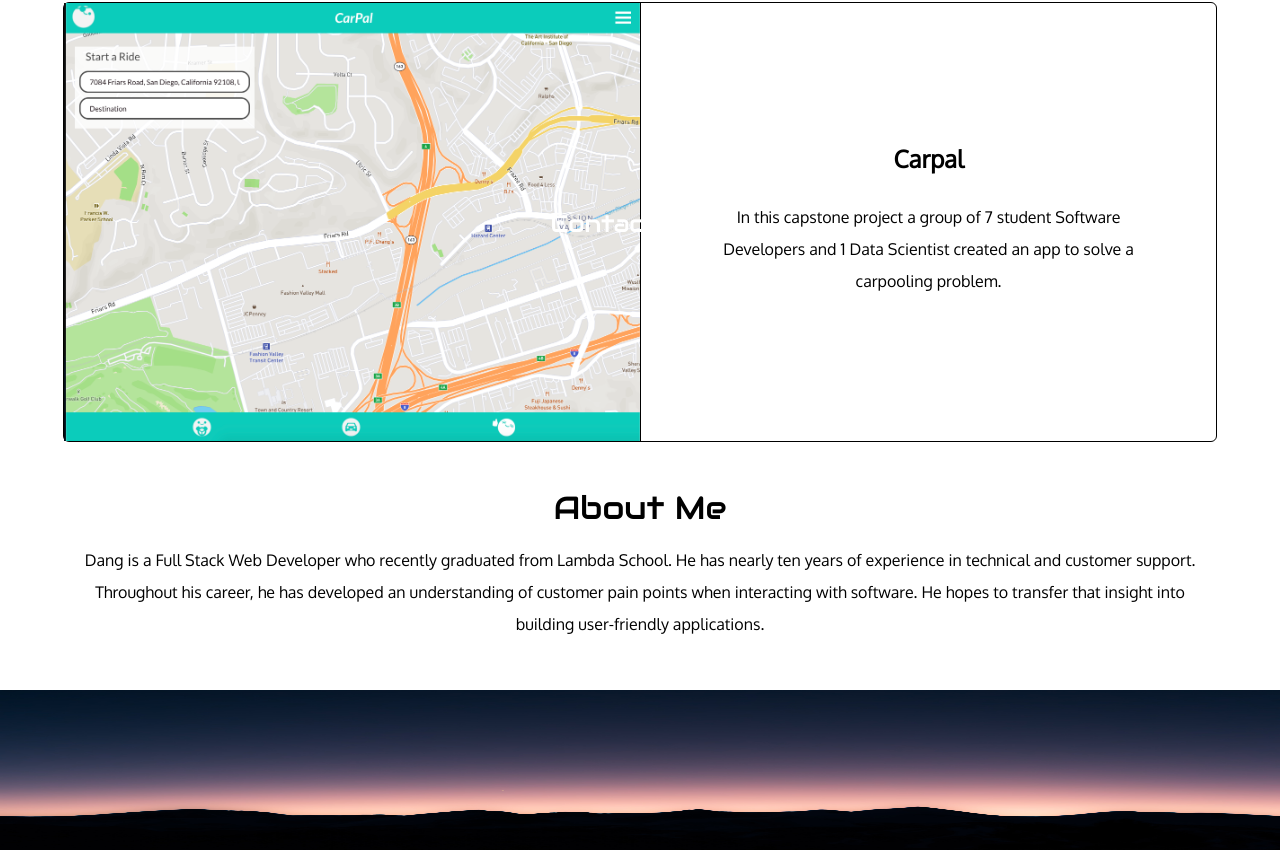
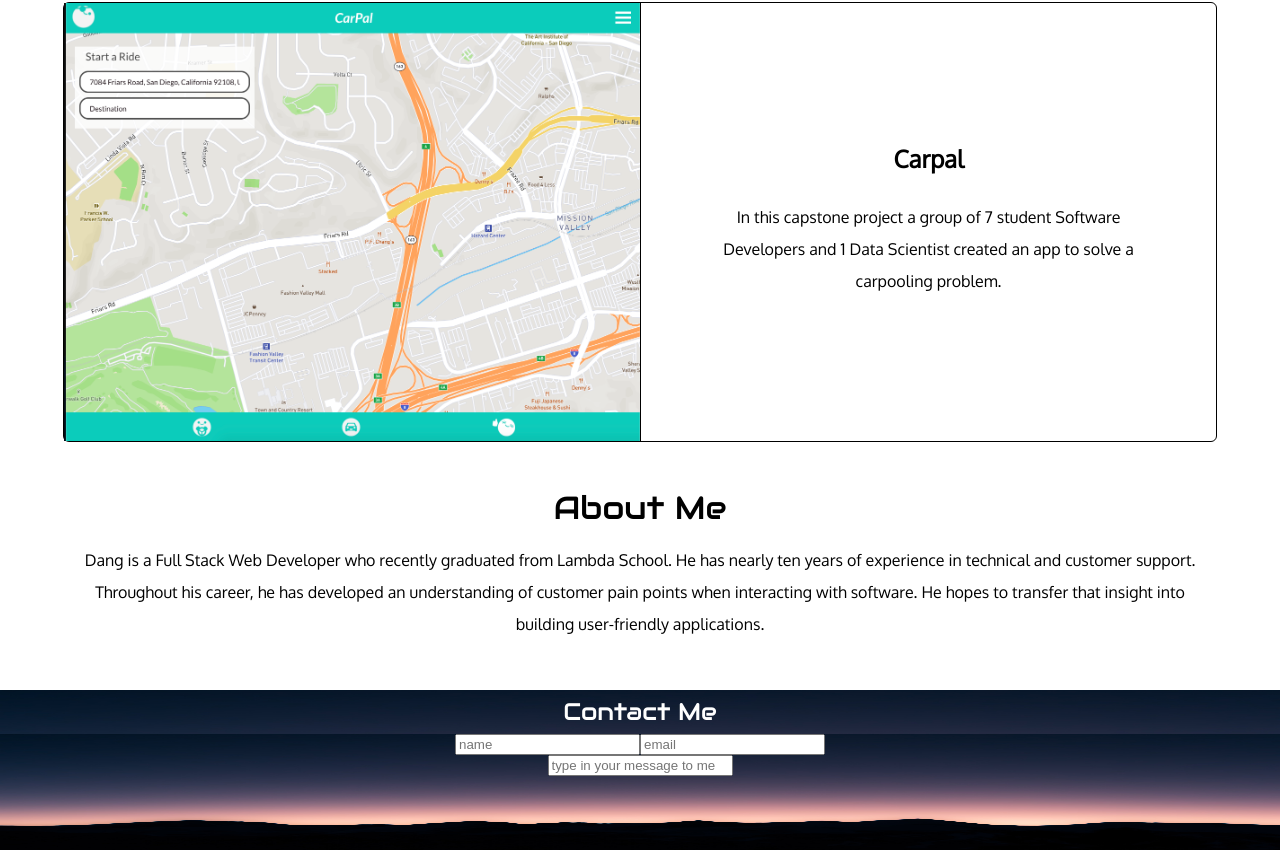
Before and after one commit to dangnlu18/digital_resume, a React (Create React App) app: page / in a window 1280 px wide. Shown: the part 1004-1854 px from the top of the page. Built offline with nearby package versions, Linux system fonts and the light colour scheme.

Commit message:
added contact form;

```diff
--- a/src/App.css
+++ b/src/App.css
@@ -81,13 +81,17 @@
 
 }
 
-.contact h3{
-  position: absolute;
-  bottom: -55%;
-  right: 45%;
+.contact{
+  display: flex;
+  flex-direction: column;
+  /* justify-content: space-around; */
+}
+
+.contact-title{
   font-size: 1.5em;
   color: white;
   font-family: 'Audiowide', cursive;
+  margin: 10px 0px 10px;
 }
 
 
@@ -181,3 +185,9 @@
 .about-content{
   line-height: 2;
 }
+
+/* .contact-form{
+  position: absolute;
+  right: 40%;
+  bottom: -55%
+} */
--- a/src/components/footer.js
+++ b/src/components/footer.js
@@ -4,9 +4,15 @@ import React from 'react'
 function Footer(){
     return(
         <div id='contact' className='contact'>
-            <h3>Contact Me </h3>
+            <h3 className='contact-title'>Contact Me </h3>
             <div className='contact'>
-
+                <form className='contact-form'>
+                    <div className='contact-info'>
+                        <input type='text' placeholder='name' />
+                        <input type='email' placeholder='email' />
+                    </div>
+                    <input className='contact-msg' type='text' placeholder='type in your message to me' />
+                </form>
             </div>
         </div>
     )
```
Also changed, not shown: 1 other file (tests, documents, lock files or other folders).
